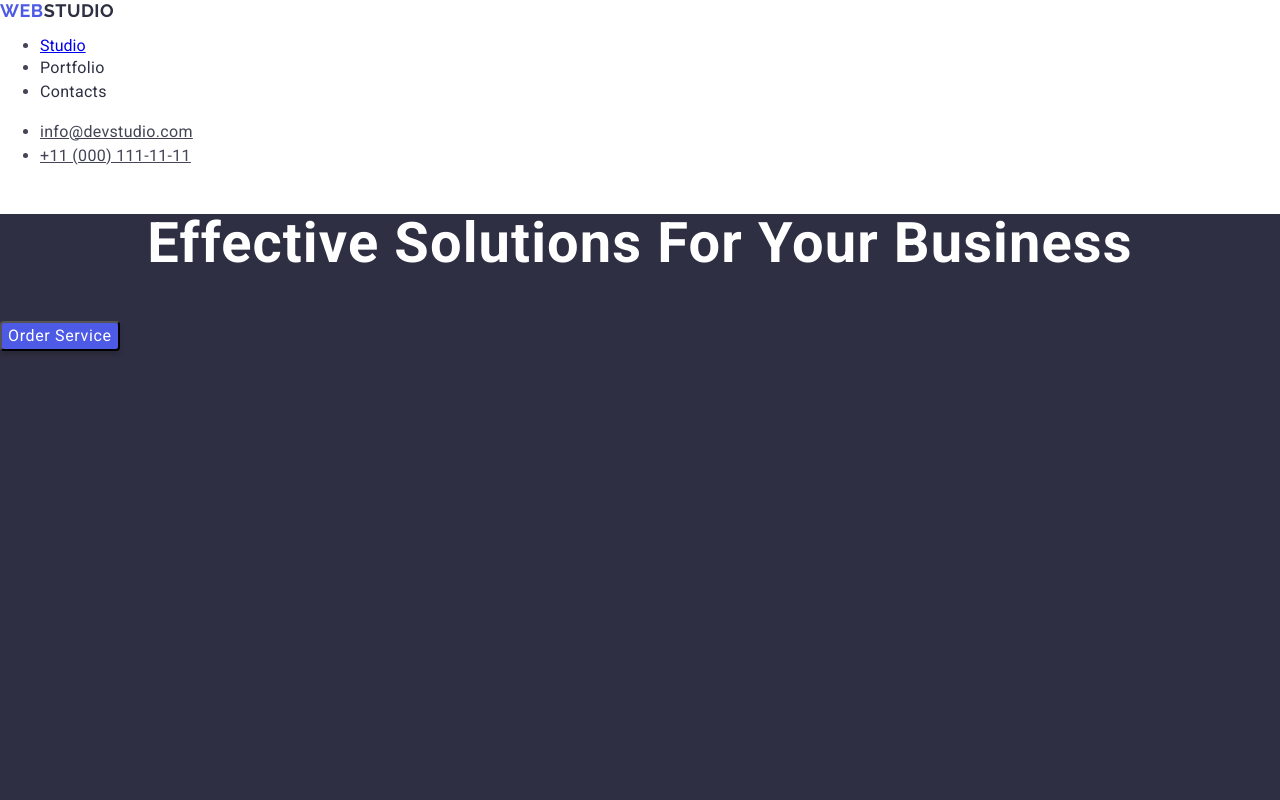
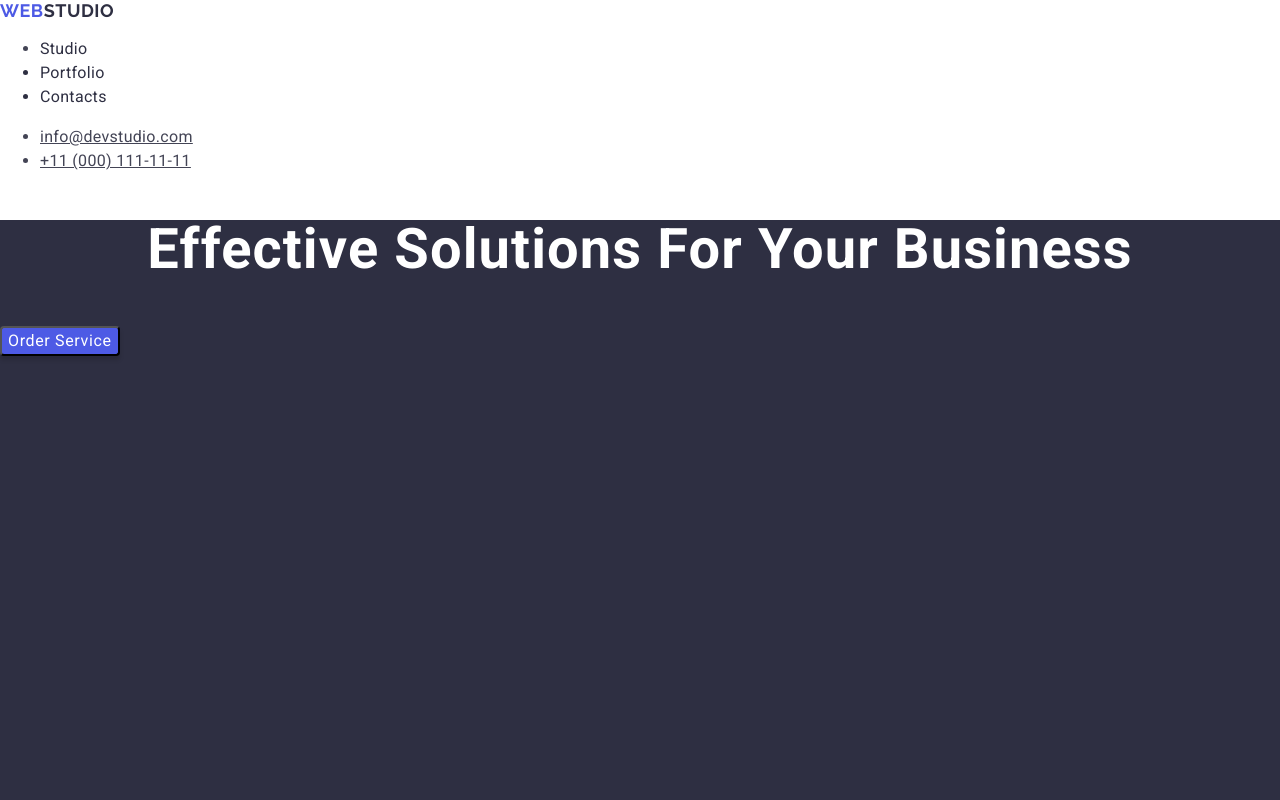
Before and after one commit to VladimirObidchuk/goit-markup-hw-02, a plain HTML site: page index.html in a window 1280 px wide. Shown: the top 800 px of the page. Drawn offline with nearby package versions, Linux system fonts and the light colour scheme.

Commit message:
modified style file

```diff
--- a/css/style.css
+++ b/css/style.css
@@ -28,15 +28,12 @@ body {
   letter-spacing: 0.03em;
   text-transform: uppercase;
 }
-.link {
+.nav-item {
   text-decoration: none;
   font-size: 16px;
   line-height: 1.5;
   letter-spacing: 0.02em;
   color: #2e2f42;
-}
-.nav-item {
-  font-weight: 500;
 }
 .header-contact {
   font-weight: 400;
```
